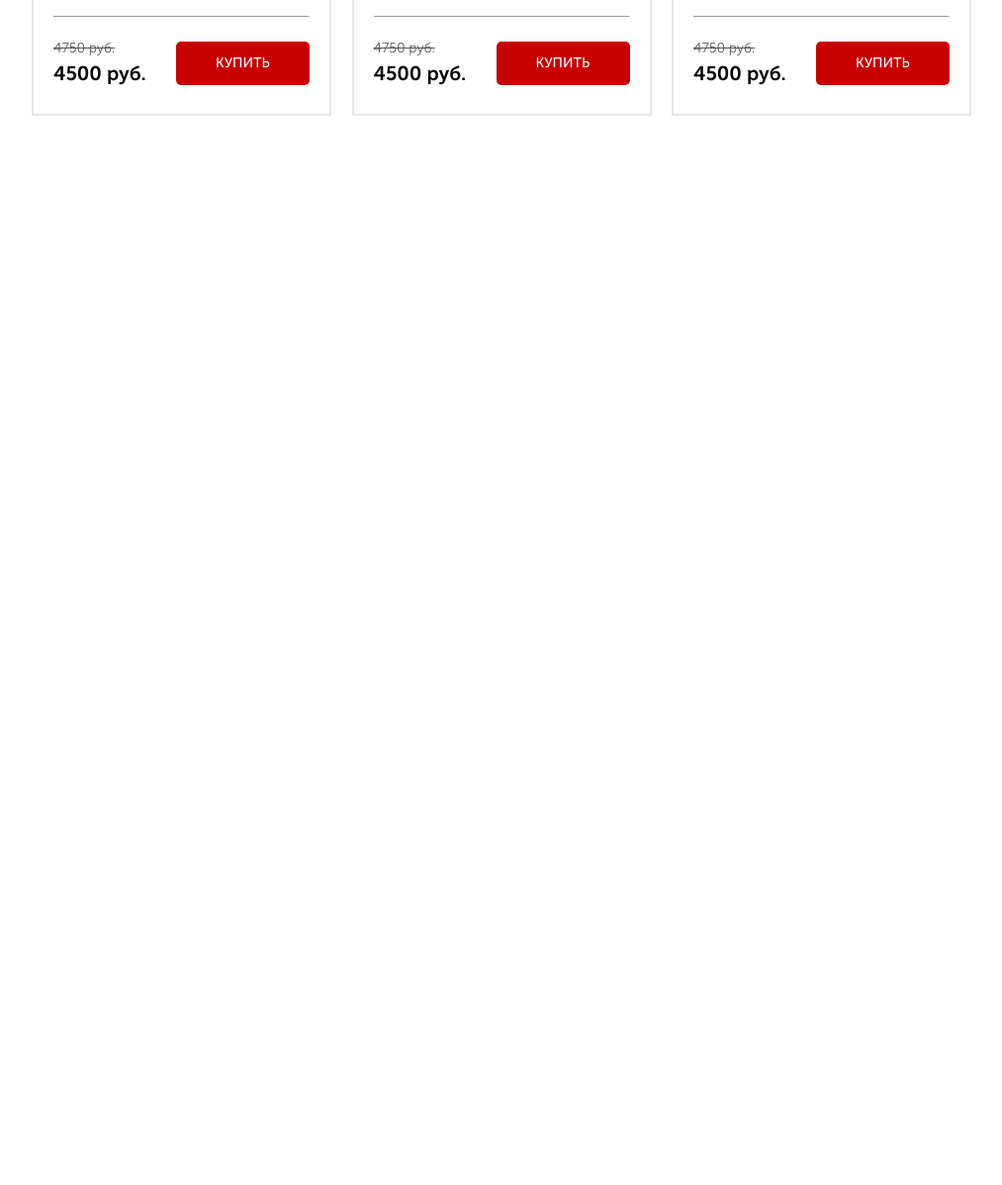
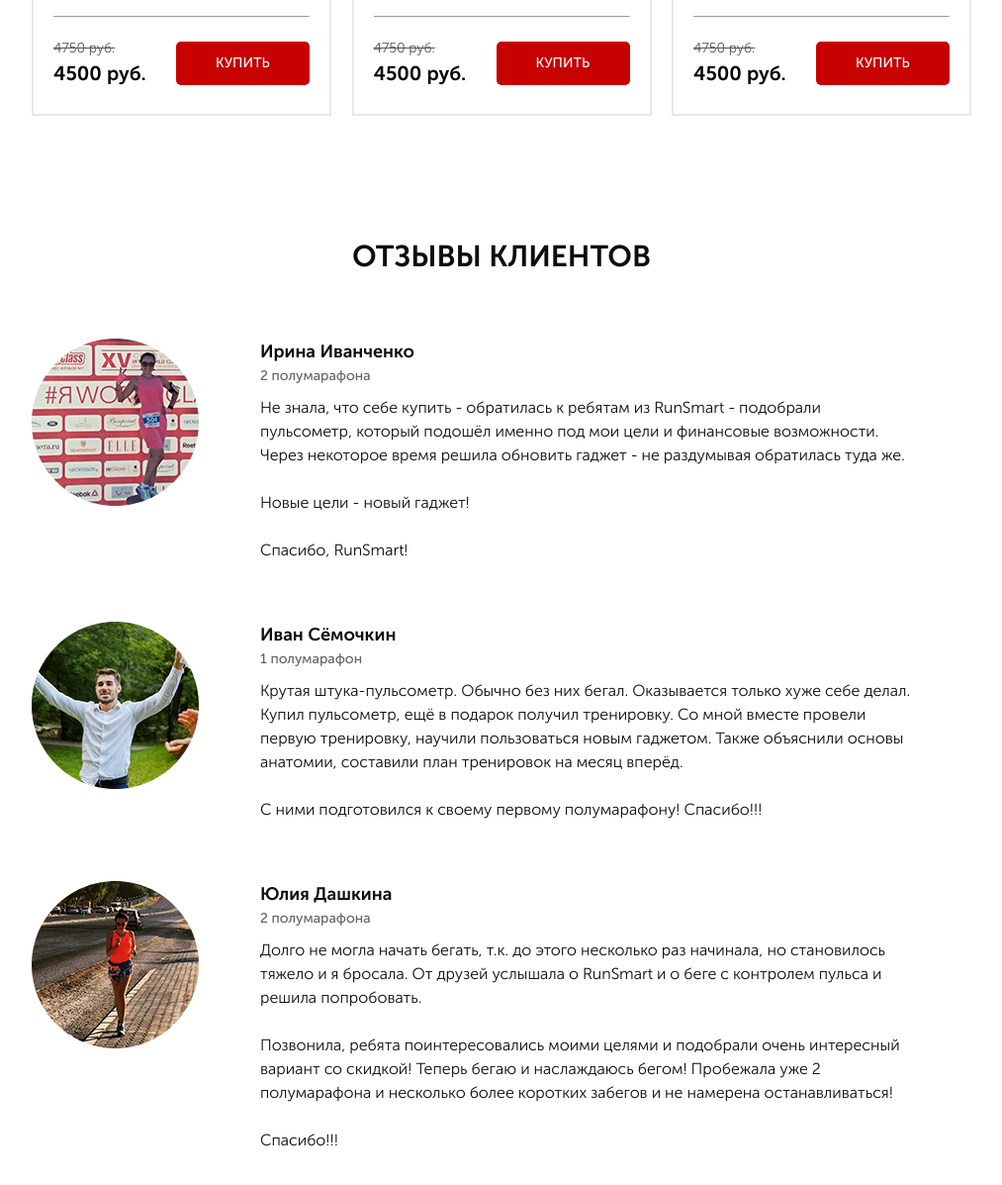
Before and after one commit to PavelShep/Pulse, a website: page src/index.html in a window 1280 px wide. Shown: the part 3713-4910 px from the top of the page at 99% size, without its empty margins (133-1146 px from the left). Before the commit the page ends 3950 px from the top, so only its background shows below. Drawn offline with nearby package versions, Linux system fonts and the light colour scheme.

Commit message:
add section feed

```diff
--- a/src/index.html
+++ b/src/index.html
@@ -534,6 +534,59 @@
         </div>
     </section>
 
+    <section class="feed">
+        <div class="container">
+            <h2 class="title">отзывы клиентов</h2>
+            <div class="feed__item">
+                <img src="img/feed_1.png" alt="Ирина Иванченко" class="feed__img">
+                <div class="feed__text">
+                    <div class="feed__subtitle">Ирина Иванченко</div>
+                    <div class="feed__count">2 полумарафона</div>
+                    <div class="feed__descr">
+                        Не знала, что себе купить
+                        - обратилась к ребятам из RunSmart - подобрали пульсометр,
+                        который подошёл именно под мои цели и финансовые возможности.
+                        Через некоторое время решила обновить гаджет -
+                        не раздумывая обратилась туда же.
+                        <br><br>
+                        Новые цели - новый гаджет!
+                        <br><br>
+                        Спасибо, RunSmart!
+                    </div>
+                </div>
+            </div>
+            <div class="feed__item">
+                <img src="img/feed_2.png" alt="Иван Сёмочкин" class="feed__img">
+                <div class="feed__text">
+                    <div class="feed__subtitle">Иван Сёмочкин</div>
+                    <div class="feed__count">1 полумарафон</div>
+                    <div class="feed__descr">
+                        Крутая штука-пульсометр. Обычно без них бегал.
+                        Оказывается только хуже себе делал.
+                        Купил пульсометр, ещё в подарок получил тренировку.
+                        Со мной вместе провели первую тренировку, научили пользоваться новым гаджетом.
+                        Также объяснили основы анатомии, составили план тренировок на месяц вперёд.
+                        <br><br>
+                        С ними подготовился к своему первому полумарафону! Спасибо!!!
+                    </div>
+                </div>
+            </div>
+            <div class="feed__item">
+                <img src="img/feed_3.png" alt="Юлия Дашкина" class="feed__img">
+                <div class="feed__text">
+                    <div class="feed__subtitle">Юлия Дашкина</div>
+                    <div class="feed__count">2 полумарафона</div>
+                    <div class="feed__descr">Долго не могла начать бегать, т.к. до этого несколько раз начинала, но становилось тяжело и я бросала. От друзей услышала о RunSmart и о беге с контролем пульса и решила попробовать.
+                    <br><br>
+                    Позвонила, ребята поинтересовались моими целями и подобрали очень интересный вариант со скидкой! Теперь бегаю и наслаждаюсь бегом! Пробежала уже 2 полумарафона и несколько более коротких забегов и не намерена останавливаться!
+                    <br><br>
+                    Спасибо!!!
+                    </div>
+                </div>
+            </div>
+        </div>
+    </section>
+
     <script type="text/javascript" src="https://code.jquery.com/jquery-1.11.0.min.js"></script>
     <script type="text/javascript" src="https://code.jquery.com/jquery-migrate-1.2.1.min.js"></script>
     <script type="text/javascript" src="js/slick.min.js"></script>
--- /dev/null
+++ b/src/sass/blocks/_feed.scss
@@ -0,0 +1,31 @@
+.feed {
+    padding-bottom: 71px;
+    &__item {
+        display: flex;
+        margin-top: 60px;
+    }
+    &__img {
+        width: 169px;
+        height: 169px;
+    }
+    &__text {
+        margin-left: 62px;
+        padding-right: 60px;
+    }
+    &__subtitle {
+        color: #0d0d0d;
+        font-size: 18px;
+        font-weight: 700;
+    }
+    &__count {
+        color: #646464;
+        font-size: 14px;
+        font-weight: 500;
+    }
+    &__descr {
+        color: #0d0d0d;
+        font-size: 16px;
+        font-weight: 300;
+        margin-top: 10px;
+    }
+}
--- a/src/sass/style.scss
+++ b/src/sass/style.scss
@@ -17,4 +17,5 @@
 @import 'blocks/forms';
 @import 'blocks/carousel';
 @import 'blocks/catalog';
+@import 'blocks/feed';
 @import 'base/media';
```
Also changed, not shown: src/css/style.min.css.
